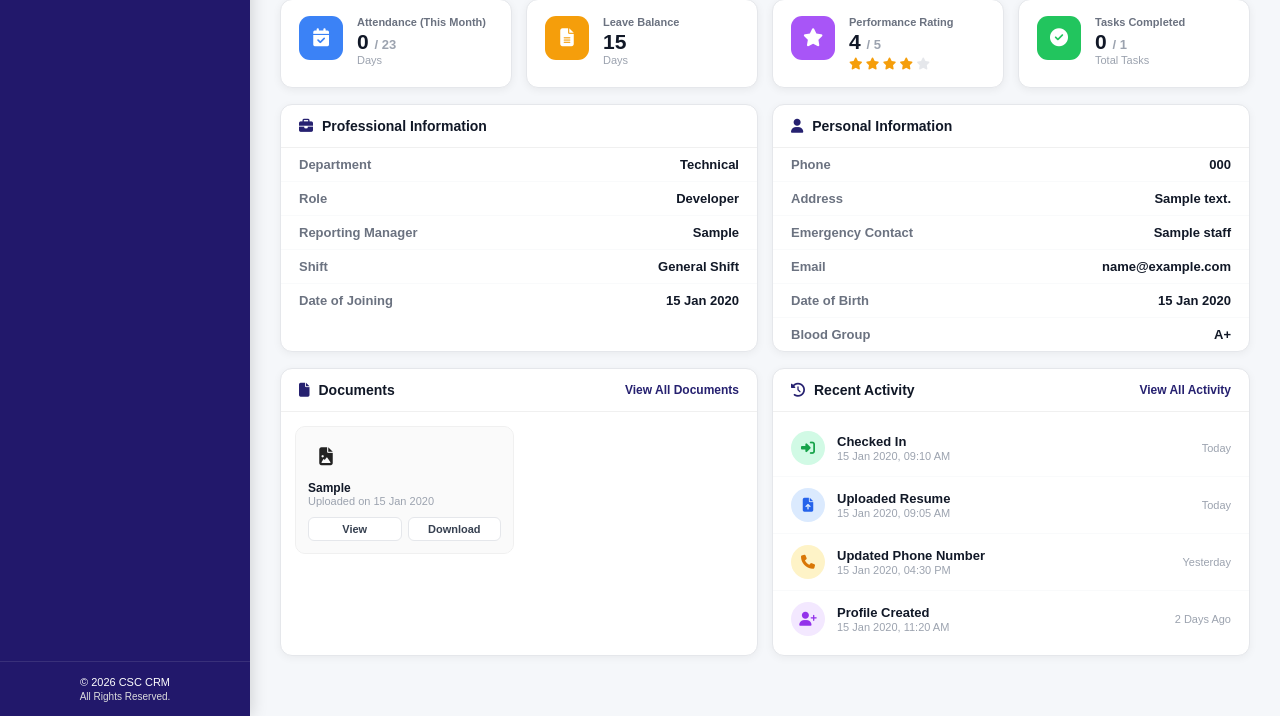
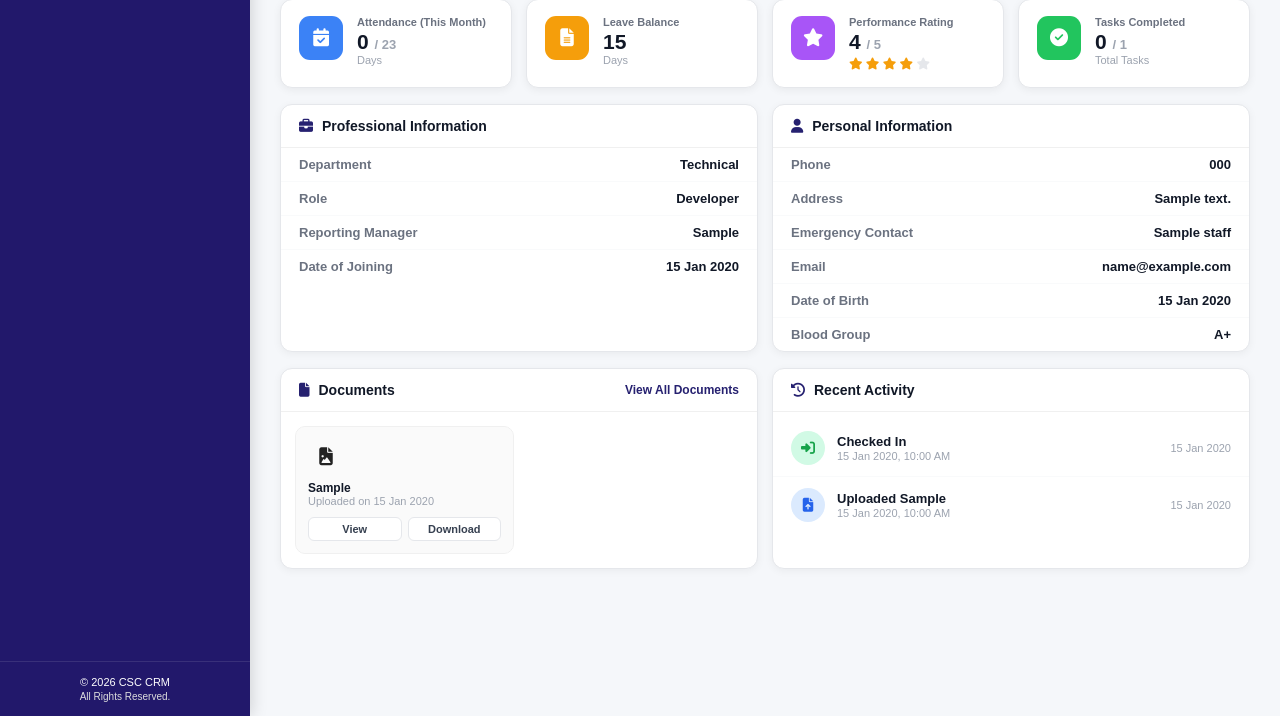
Before and after one commit to Sandhya1614/csccrm, a Django app: page /staff/1/profile/ in a window 1280 px wide. Shown: the part 538-1254 px from the top of the page. Run offline with Django 5.2, Linux system fonts and the light colour scheme; tables that the repository leaves empty hold one stand-in row (values such as "Sample post"); grey boxes marked "Sample" are stand-in pictures.

Commit message:
first commit

```diff
--- a/csc_crm/apps/staff/forms.py
+++ b/csc_crm/apps/staff/forms.py
@@ -2,6 +2,7 @@ from django import forms
 from django.core.exceptions import ValidationError
 from .models import *
 from datetime import date
+import re
 
 class StaffForm(forms.ModelForm):
     """Form Adding/Editing Staff members"""
@@ -430,12 +431,18 @@ class staffProfileForm(forms.ModelForm):
             'skills': forms.Textarea(attrs={'class': 'mp-input', 'rows': 4, 'placeholder': 'Python:90, Django:85, JavaScript:75', 'id': 'mpSkillsInput'}),
         }
 
-    def clean_phone(self):
-        phone = self.cleaned_data.get('phone', '')
-        if phone and (not phone.isdigit() or len(phone) != 10):
-            raise forms.ValidationError('Phone must be exactly 10 digits.')
-        return phone
+    # def clean_phone(self):
+    #     phone = self.cleaned_data.get('phone', '')
+    #     if phone and (not phone.isdigit() or len(phone) != 13):
+    #         raise forms.ValidationError('Phone must be exactly 13 digits.')
+    #     return phone
 
+def clean_phone(self):
+    phone = self.cleaned_data.get('phone', '')
+    if phone:
+        if not re.match(r'^\+\d{12}$', phone):
+            raise forms.ValidationError('Phone number must start with + followed by 12 digits.')
+    return phone
     def clean_email(self):
         email = self.cleaned_data.get('email')
         if self.instance.pk and email:
--- a/csc_crm/apps/staff/views.py
+++ b/csc_crm/apps/staff/views.py
@@ -1375,7 +1375,6 @@ def staff_dashboard(request):
     }
     return render( request, 'staff/dashboard.html', context)
 
-
 # ================================ MY PROFILE ================================
 
 def staff_profile(request, staff_id):
@@ -1419,6 +1418,81 @@ def staff_profile(request, staff_id):
 
     # Documents uploaded for this staff
     documents = StaffDocument.objects.filter(staff=staff)
+
+    # ── RECENT ACTIVITY FEED ──────────────────────────────────────────
+    from datetime import datetime as _dt
+    activity_feed = []
+
+    # 1) Check-ins: Attendance records where status is Present/Late and log_in exists
+    checkins = Attendance.objects.filter(
+        staff=staff,
+        status__in=['Present', 'Late'],
+        log_in__isnull=False
+    ).order_by('-log_in')[:10]
+    for att in checkins:
+        activity_feed.append({
+            'type': 'checkin',
+            'icon': 'fa-right-to-bracket',
+            'color': 'green',
+            'title': 'Checked In' if att.status == 'Present' else 'Checked In (Late)',
+            'detail': att.log_in.strftime('%d %b %Y, %I:%M %p'),
+            'timestamp': att.log_in,
+        })
+
+    # 2) Document uploads: each StaffDocument with filename as designation
+    for doc in documents.order_by('-uploaded_at')[:10]:
+        raw_name = doc.document.name.split('/')[-1] if doc.document else 'Document'
+        # Strip extension for label
+        doc_label = raw_name.rsplit('.', 1)[0].replace('_', ' ').title()
+        activity_feed.append({
+            'type': 'document',
+            'icon': 'fa-file-arrow-up',
+            'color': 'blue',
+            'title': f'Uploaded {doc_label}',
+            'detail': doc.uploaded_at.strftime('%d %b %Y, %I:%M %p'),
+            'timestamp': doc.uploaded_at,
+        })
+
+    # 3) Profile updates: staff updated_at (if different from created_at)
+    if staff.updated_at and abs((staff.updated_at - staff.created_at).total_seconds()) > 60:
+        activity_feed.append({
+            'type': 'profile',
+            'icon': 'fa-user-pen',
+            'color': 'yellow',
+            'title': 'Profile Updated',
+            'detail': staff.updated_at.strftime('%d %b %Y, %I:%M %p'),
+            'timestamp': staff.updated_at,
+        })
+
+    # # 4) Profile created
+    # activity_feed.append({
+    #     'type': 'created',
+    #     'icon': 'fa-user-plus',
+    #     'color': 'purple',
+    #     'title': 'Profile Created',
+    #     'detail': staff.created_at.strftime('%d %b %Y, %I:%M %p'),
+    #     'timestamp': staff.created_at,
+    # })
+
+    # Sort all by timestamp descending, keep latest 10
+    activity_feed.sort(key=lambda x: x['timestamp'], reverse=True)
+    activity_feed = activity_feed[:10]
+
+    # Humanize timestamps
+    _now = timezone.now()
+    for item in activity_feed:
+        diff = _now - item['timestamp']
+        if diff.days == 0:
+            item['when'] = 'Today'
+        elif diff.days == 1:
+            item['when'] = 'Yesterday'
+        elif diff.days < 7:
+            item['when'] = f"{diff.days} Days Ago"
+        elif diff.days < 30:
+            item['when'] = f"{diff.days // 7} Week{'s' if diff.days // 7 > 1 else ''} Ago"
+        else:
+            item['when'] = item['timestamp'].strftime('%d %b %Y')
+    # ─────────────────────────────────────────────────────────────────
 
     # Default skills by department
     dept = staff.department.dept_name if staff.department else ''
@@ -1462,5 +1536,6 @@ def staff_profile(request, staff_id):
         'tasks_total': tasks_total,
         'documents': documents,
         'skills': skills,
+        'activity_feed': activity_feed,
     }
     return render(request, 'staff/staff_profile.html', context)
--- a/csc_crm/templates/staff/staff_profile.html
+++ b/csc_crm/templates/staff/staff_profile.html
@@ -127,7 +127,7 @@
     <div class="sp-row"><span class="sp-row-k">Department</span><span class="sp-row-v">{{ staff.department }}</span></div>
     <div class="sp-row"><span class="sp-row-k">Role</span><span class="sp-row-v">{{ staff.role }}</span></div>
     <div class="sp-row"><span class="sp-row-k">Reporting Manager</span><span class="sp-row-v">{{ staff.reporting_manager|default:"N/A" }}</span></div>
-    <div class="sp-row"><span class="sp-row-k">Shift</span><span class="sp-row-v">{{ staff.shift|default:"General Shift" }}</span></div>
+    {% comment %} <div class="sp-row"><span class="sp-row-k">Shift</span><span class="sp-row-v">{{ staff.shift|default:"General Shift" }}</span></div> {% endcomment %}
     <div class="sp-row"><span class="sp-row-k">Date of Joining</span><span class="sp-row-v">{{ staff.date_of_joining|date:"d M Y" }}</span></div>
   </div>
 
@@ -180,41 +180,21 @@
   <div class="sp-section">
     <div class="sp-sec-head">
       <i class="fa fa-clock-rotate-left"></i> Recent Activity
-      <a href="#" class="sp-view-all-link">View All Activity</a>
+      {% comment %} <a href="#" class="sp-view-all-link">View All Activity</a> {% endcomment %}
     </div>
     <div class="sp-activity-list">
-      <div class="sp-activity-item sp-act-green">
-        <div class="sp-act-icon"><i class="fa fa-right-to-bracket"></i></div>
+      {% for item in activity_feed %}
+      <div class="sp-activity-item sp-act-{{ item.color }}">
+        <div class="sp-act-icon"><i class="fa {{ item.icon }}"></i></div>
         <div class="sp-act-body">
-          <div class="sp-act-title">Checked In</div>
-          <div class="sp-act-sub">{{ staff.date_of_joining|date:"d M Y" }}, 09:10 AM</div>
+          <div class="sp-act-title">{{ item.title }}</div>
+          <div class="sp-act-sub">{{ item.detail }}</div>
         </div>
-        <div class="sp-act-when">Today</div>
+        <div class="sp-act-when">{{ item.when }}</div>
       </div>
-      <div class="sp-activity-item sp-act-blue">
-        <div class="sp-act-icon"><i class="fa fa-file-arrow-up"></i></div>
-        <div class="sp-act-body">
-          <div class="sp-act-title">Uploaded Resume</div>
-          <div class="sp-act-sub">{{ staff.date_of_joining|date:"d M Y" }}, 09:05 AM</div>
-        </div>
-        <div class="sp-act-when">Today</div>
-      </div>
-      <div class="sp-activity-item sp-act-yellow">
-        <div class="sp-act-icon"><i class="fa fa-phone"></i></div>
-        <div class="sp-act-body">
-          <div class="sp-act-title">Updated Phone Number</div>
-          <div class="sp-act-sub">{{ staff.date_of_joining|date:"d M Y" }}, 04:30 PM</div>
-        </div>
-        <div class="sp-act-when">Yesterday</div>
-      </div>
-      <div class="sp-activity-item sp-act-purple">
-        <div class="sp-act-icon"><i class="fa fa-user-plus"></i></div>
-        <div class="sp-act-body">
-          <div class="sp-act-title">Profile Created</div>
-          <div class="sp-act-sub">{{ staff.date_of_joining|date:"d M Y" }}, 11:20 AM</div>
-        </div>
-        <div class="sp-act-when">2 Days Ago</div>
-      </div>
+      {% empty %}
+      <div class="sp-empty"><i class="fa fa-clock" style="margin-right:6px;color:#d1d5db;"></i>No recent activity found.</div>
+      {% endfor %}
     </div>
   </div>
 
```
